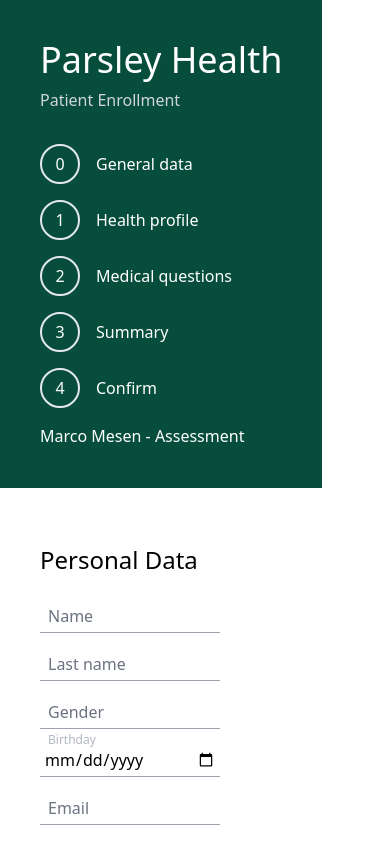
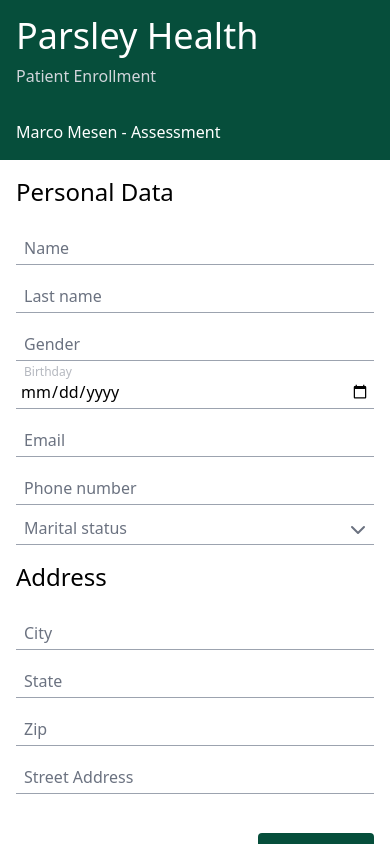
Before and after one commit to mrcMesen/Patient-Enrollment-Form, a Next.js app: page /enrollment in a window 390 px wide. Shown: the top 844 px of the page. Built offline with nearby package versions, Linux system fonts and the light colour scheme.

Commit message:
Side menu fixxed and responsive

```diff
--- a/src/components/Layout.tsx
+++ b/src/components/Layout.tsx
@@ -9,9 +9,9 @@
       <Head>
         <title>Enrollment - Personal Data</title>
       </Head>
-      <div className="flex flex-wrap">
+      <div className="flex flex-wrap md:justify-end">
         <SideMenu />
-        <main className="w-2/3 xl:w-3/4 p-10">{children}</main>
+        <main className="w-full md:w-2/3 xl:w-3/4 px-4 md:p-10">{children}</main>
       </div>
     </>
   );
--- a/src/components/SideMenu.tsx
+++ b/src/components/SideMenu.tsx
@@ -4,12 +4,12 @@
 
 export const SideMenu = (): ReactElement => {
   return (
-    <section className="w-1/3 xl:w-1/4 min-w-max md:h-screen p-10 bg-green-900 text-white flex flex-col">
+    <section className="w-full md:w-1/3 xl:w-1/4 min-w-max md:h-screen md:fixed md:left-0 p-4 md:p-10 bg-green-900 text-white flex flex-col">
       <div className="mb-8">
         <h2 className="text-4xl mb-2">Parsley Health</h2>
         <p className="text-gray-300">Patient Enrollment</p>
       </div>
-      <div className="flex-1">
+      <div className="hidden md:block flex-1">
         {[steps.map((step, index) => <SideMenuItem key={step.step} itemNumber={index} title={step.step} />)]}
       </div>
       <div>Marco Mesen - Assessment</div>
```
